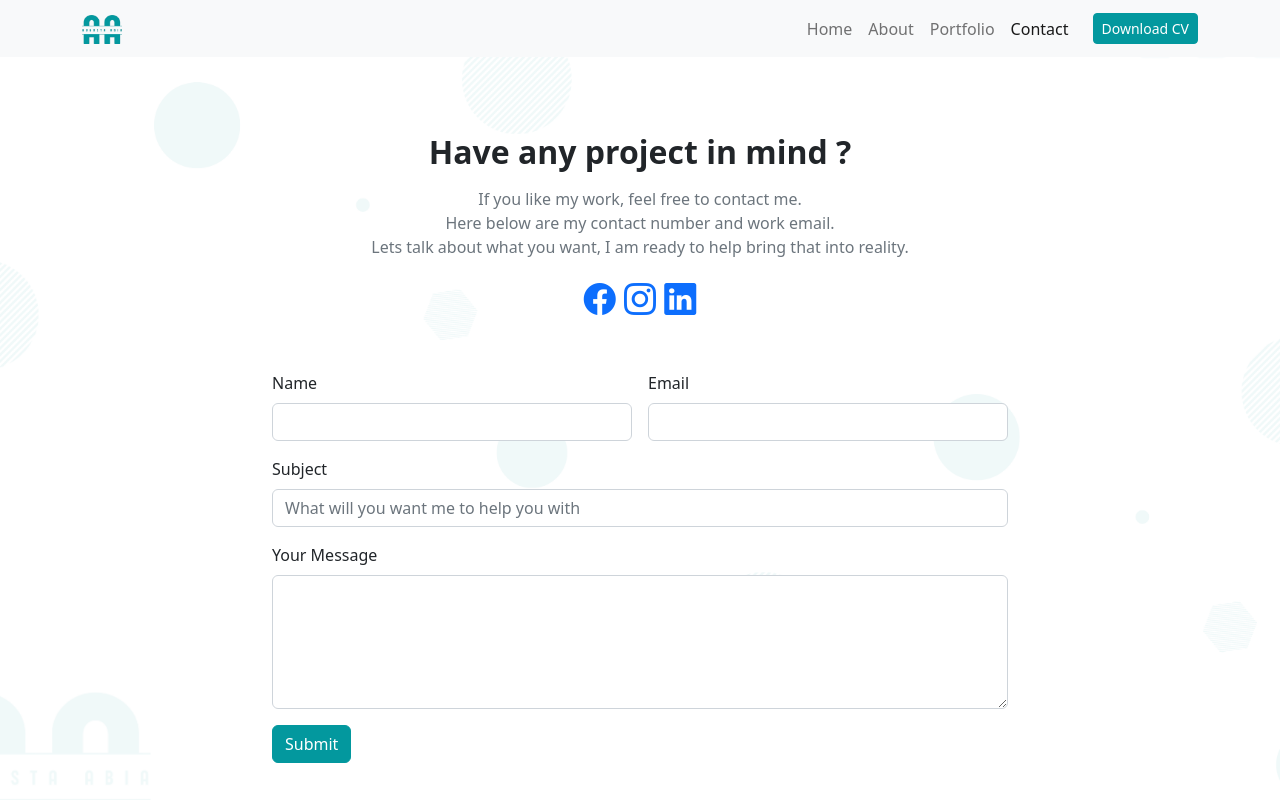
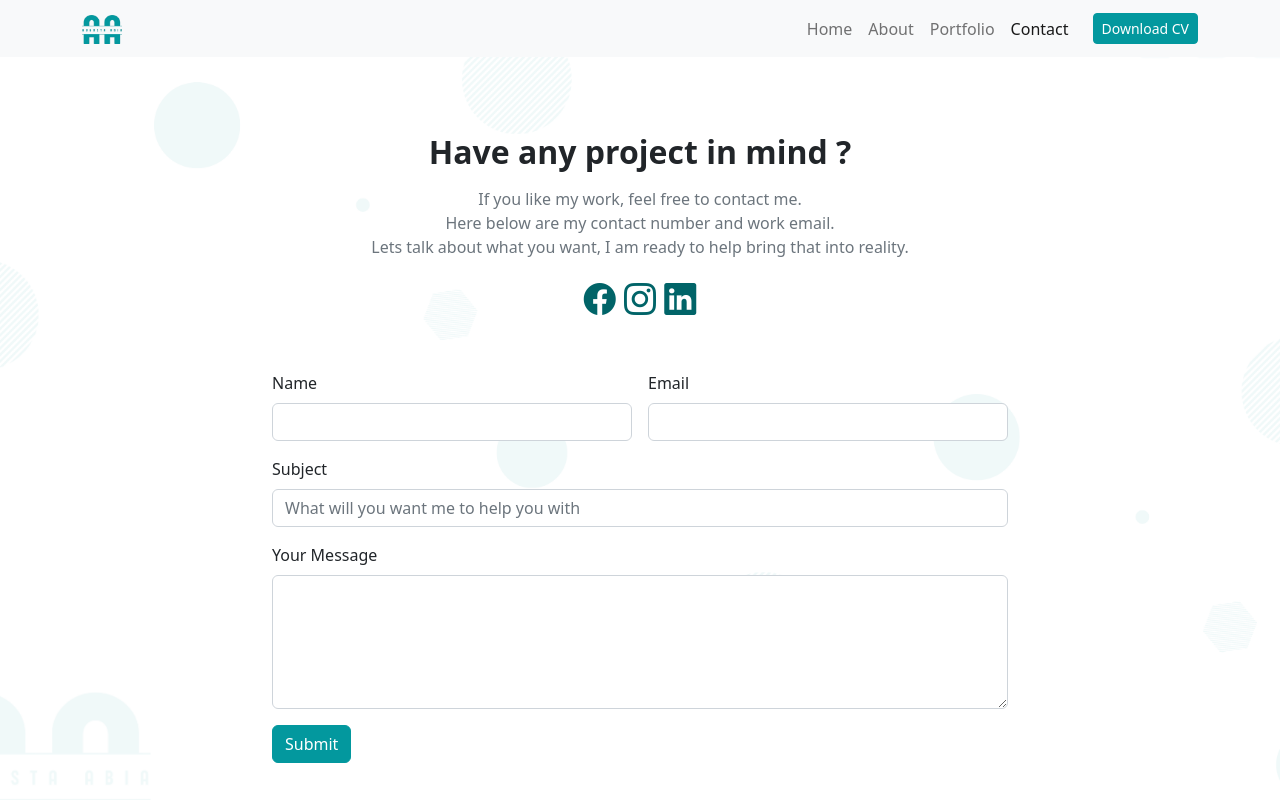
Before and after one commit to Naa-abia/portfolio, a plain HTML site: page contact.html in a window 1280 px wide. Drawn offline with nearby package versions, Linux system fonts and the light colour scheme.

```diff
--- a/assets/css/style.css
+++ b/assets/css/style.css
@@ -67,3 +67,7 @@ body{
 .list-group-item{
     padding-left: unset;
 }
+
+.bi-facebook,.bi-instagram,.bi-linkedin{
+    color: #016468;
+}
```
